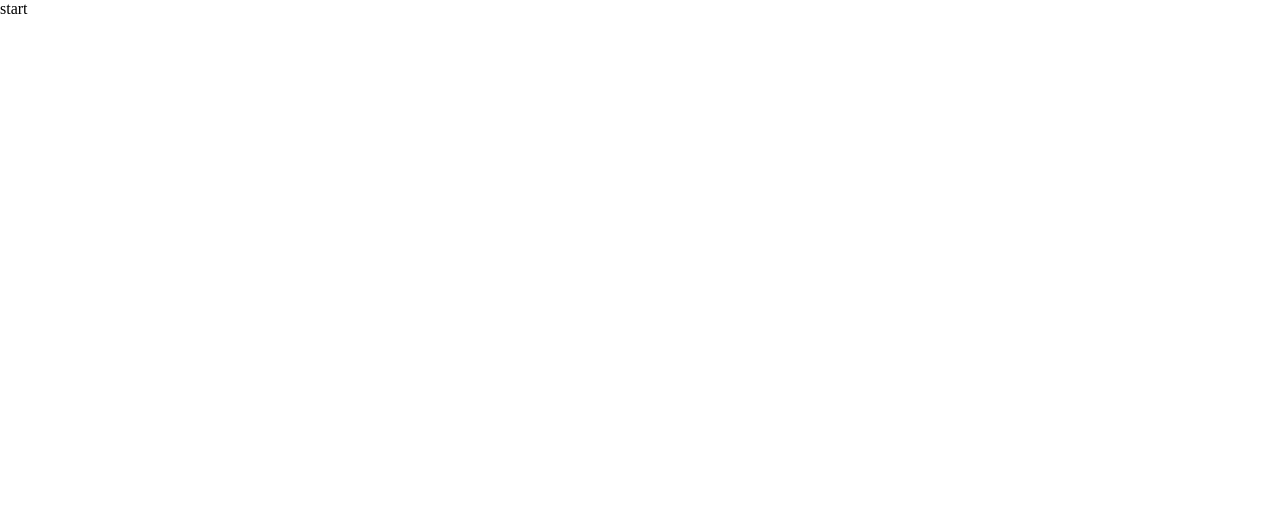
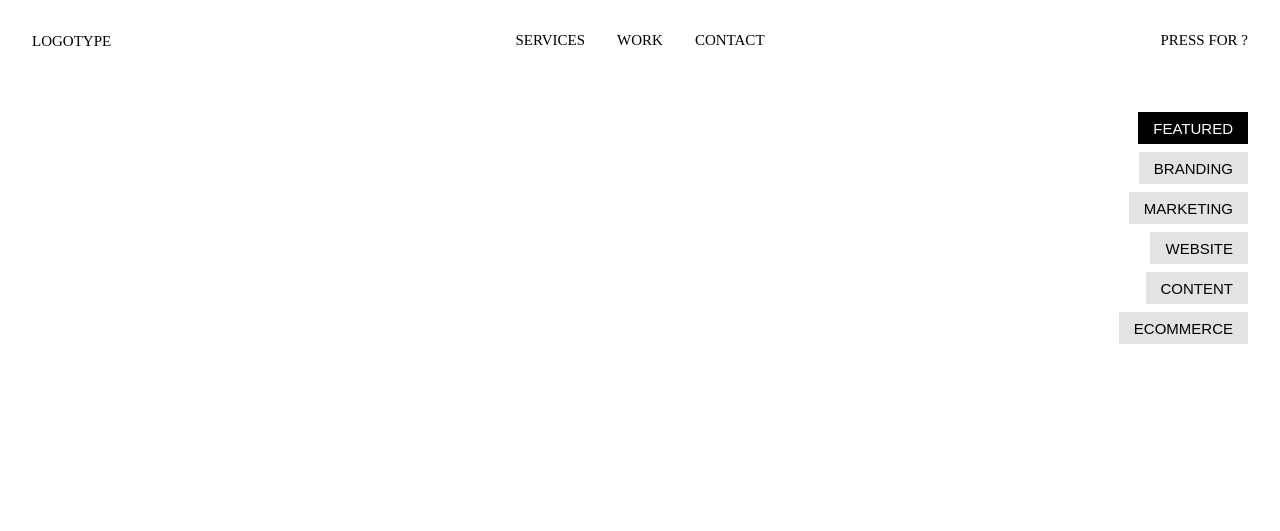
Before and after one commit to freetimezp/js-portfolio-161-filter, a plain HTML site: page index.html in a window 1280 px wide. Drawn offline with nearby package versions, Linux system fonts and the light colour scheme.

Commit message:
02. js-portfolio-161-filter. Main UI.

```diff
--- a/assets/css/style.css
+++ b/assets/css/style.css
@@ -8,4 +8,96 @@
 
 a {
     text-decoration: none;
+    text-transform: uppercase;
+    color: #000;
+    font-size: 15px;
 }
+
+html, body {
+    width: 100%;
+    height: 100%;
+    overflow-x: hidden;
+}
+
+.container {
+    width: 100vw;
+    height: 100vh;
+    overflow: hidden;
+}
+
+nav {
+    position: fixed;
+    top: 0;
+    left: 0;
+    width: 100vw;
+    padding: 2em;
+    display: flex;
+}
+
+.nav-items {
+    flex: 1;
+}
+
+.nav-items:nth-child(2) {
+    display: flex;
+    justify-content: center;
+    gap: 2em;
+}
+
+.nav-items:nth-child(3) {
+    display: flex;
+    justify-content: flex-end;
+}
+
+.filters {
+    position: fixed;
+    top: 10%;
+    right: 0;
+    margin: 1em;
+    padding: 1em;
+    display: flex;
+    flex-direction: column;
+    align-items: flex-end;
+    gap: 0.5em;
+}
+
+button {
+    width: max-content;
+    border: none;
+    outline: none;
+    padding: 0.5em 1em;
+    background-color: #e3e3e3;
+    font-size: 15px;
+    text-transform: uppercase;
+    cursor: pointer;
+}
+
+button.active {
+    background-color: #000;
+    color: #fff;
+}
+
+.items {
+    position: absolute;
+    top: 65%;
+    left: 0;
+    transform: translateY(-50%);
+    padding: 0.5em;
+    display: flex;
+    gap: 0.5em;
+}
+
+.item {
+    width: 250px;
+    padding-top: 25px;
+    display: flex;
+    justify-content: center;
+    align-items: flex-start;
+    background-color: #000;
+    overflow: hidden;
+    will-change: width;
+}
+
+.item img {
+    width: 75px;
+}
--- a/index.html
+++ b/index.html
@@ -6,12 +6,40 @@
     <meta http-equiv="X-UA-Compatible" content="IE=edge" />
     <meta name="viewport" content="width=device-width, initial-scale=1.0">
     <link rel="stylesheet" href="./assets/css/style.css">
-    <title>Project</title>
+    <title>Project | Filter</title>
 </head>
 
 <body>
-    start
+    <div class="container">
+        <nav>
+            <div class="nav-items">
+                <a href="#">Logotype</a>
+            </div>
+            <div class="nav-items">
+                <a href="#">Services</a>
+                <a href="#">Work</a>
+                <a href="#">Contact</a>
+            </div>
+            <div class="nav-items">
+                <a href="#">Press for ?</a>
+            </div>
+        </nav>
 
+        <div class="filters">
+            <button data-filter="featured" class="active">Featured</button>
+            <button data-filter="branding">Branding</button>
+            <button data-filter="marketing">Marketing</button>
+            <button data-filter="website">Website</button>
+            <button data-filter="content">Content</button>
+            <button data-filter="ecommerce">Ecommerce</button>
+        </div>
+
+        <div class="items"></div>
+    </div>
+
+
+    <script src="https://cdnjs.cloudflare.com/ajax/libs/gsap/3.12.5/gsap.min.js"></script>
+    <script src="https://cdnjs.cloudflare.com/ajax/libs/gsap/3.12.5/CustomEase.min.js"></script>
     <script src="./assets/js/main.js"></script>
 </body>
 
```
